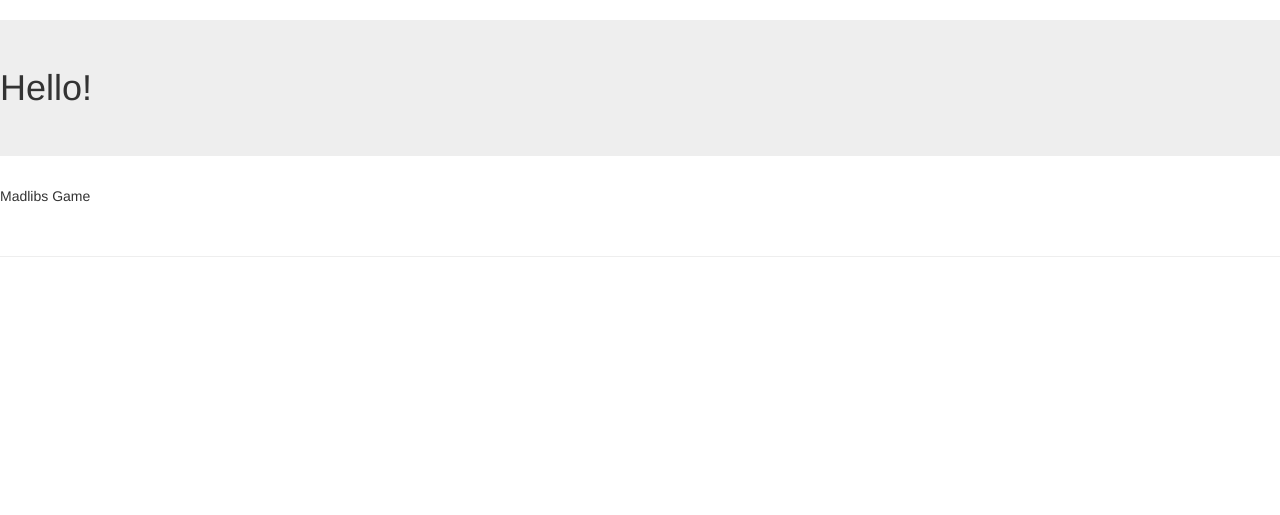
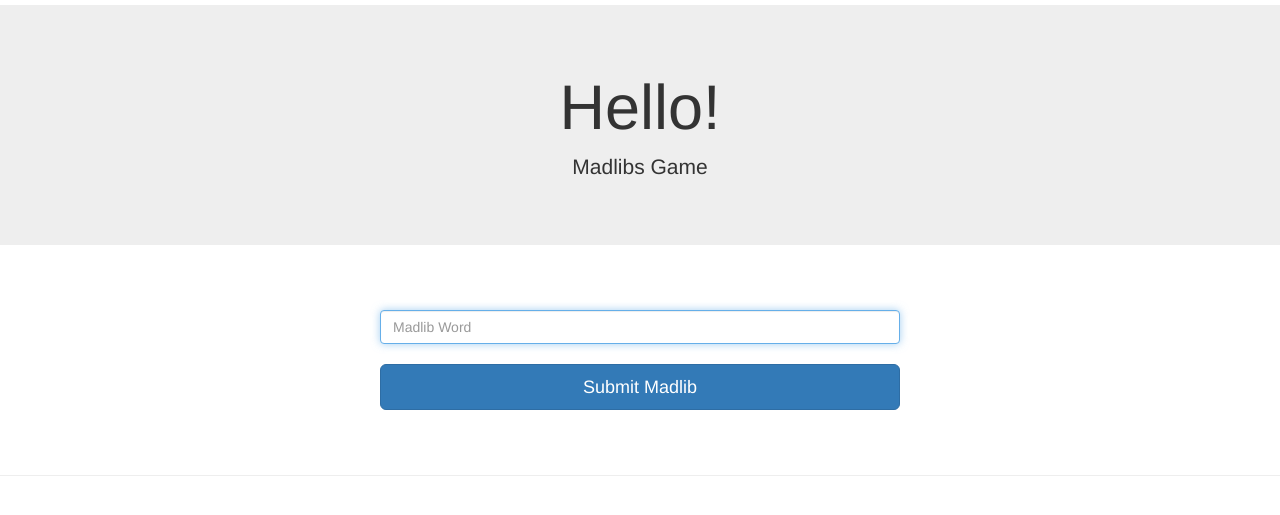
Before and after one commit to ryanfitch/Django_Mini_Projects, a Django app: page /madlibsapp/ in a window 1280 px wide. Shown: the top 515 px of the page. Run offline with Django 3.2, Linux system fonts and the light colour scheme; some libraries are stand-ins or nearby versions.

Commit message:
connecting to madlibs database

```diff
--- a/djangoMadlibz/madlibzSite/madlibsApp/templates/madlibsApp/home.html
+++ b/djangoMadlibz/madlibzSite/madlibsApp/templates/madlibsApp/home.html
@@ -5,7 +5,7 @@
     <link rel="stylesheet" href="https://cdnjs.cloudflare.com/ajax/libs/bootswatch/3.3.6/journal/bootstrap.min.css"/>
     <style>
         body {
-            margin-top: 15px;
+            margin-top: 5px;
         }
         footer {
             margin-top: 50px;
@@ -13,15 +13,41 @@
             border-top: 1px solid #EEE;
         }
         .output {
-          line-height: 50px;
+            line-height: 50px;
         }
+        .form {
+            max-width: 550px;
+            padding: 15px;
+            margin: 0 auto;
+        }
+
     </style>
 </head>
 <body>
+    <div class="text-center jumbotron">
+        <h1>Hello!</h1>
+        <p>Madlibs Game</p>
+    </div>
+    <div>
+        <div>
 
-    <h1 class="jumbotron">Hello!</h1>
-    <p>Madlibs Game</p>
+            <!--{% for key in data %}-->
 
+
+
+            <!--{% endfor %}-->
+
+        </div>
+    </div>
+
+    <div class="container text-center">
+        <form class="form" id="login_form" method="post" action="/app/profile/">
+          <br>
+          <input type="text" name="user" class="form-control" placeholder="Madlib Word" value="" required autofocus>
+          <br>
+          <button class="btn btn-lg btn-primary btn-block" type="submit">Submit Madlib</button>
+        </form>
+    </div>
 
   <script type="text/javascript" src="//cdnjs.cloudflare.com/ajax/libs/jquery/2.1.4/jquery.min.js"></script>
     <footer class="footer">
--- a/djangoMadlibz/madlibzSite/madlibsApp/urls.py
+++ b/djangoMadlibz/madlibzSite/madlibsApp/urls.py
@@ -3,4 +3,5 @@ from . import views
 
 urlpatterns = [
     url(r'^$', views.index, name='index'),
+    url(r'^profile/$', views.profile, name='profile'),
 ]
--- a/djangoMadlibz/madlibzSite/madlibsApp/views.py
+++ b/djangoMadlibz/madlibzSite/madlibsApp/views.py
@@ -1,5 +1,13 @@
 from django.shortcuts import render
 from django.http import HttpResponse
+import requests
+import json
 
 def index(request):
     return render(request, 'madlibsApp/home.html')
+
+def profile(request):
+    req = requests.get("http://madlibz.herokuapp.com/api/random")
+    data = req.json()
+    title = data['title']
+    return HttpResponse(title)
--- a/djangoMadlibz/madlibzSite/madlibzSite/settings.py
+++ b/djangoMadlibz/madlibzSite/madlibzSite/settings.py
@@ -120,3 +120,5 @@ USE_TZ = True
 # https://docs.djangoproject.com/en/1.9/howto/static-files/
 
 STATIC_URL = '/static/'
+
+TEMPLATE_DIRS = [os.path.join(BASE_DIR, 'templates')]
```
